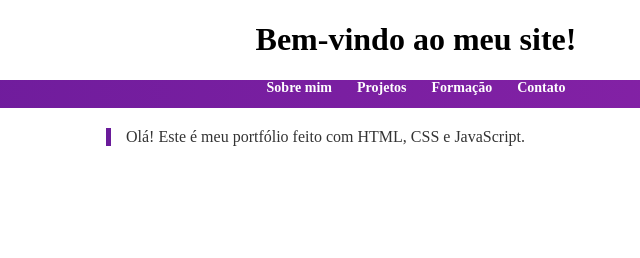
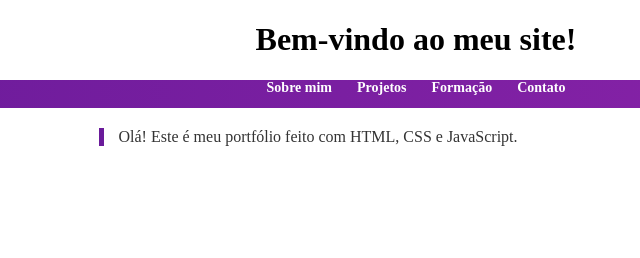
Before and after one commit to MatheusMaeda-98/Sitepessoal, a plain HTML site: page index.html in a window 1280 px wide. Shown: the full height of the page, 224-864 px from the left. Drawn offline with Linux system fonts and the light colour scheme.

Commit message:
Add files via upload

```diff
--- a/style.css
+++ b/style.css
@@ -54,7 +54,8 @@ nav.menu ul li a:hover {
 
 main p {
   border-left: 5px solid #6a1b9a; /* cor e espessura da borda */
-  padding-left: 15px;             /* espaço entre a borda e o texto */
+  padding-left: 15px;
+  padding-right: 15px;/* espaço entre a borda e o texto */
   margin: 20px auto;
   font-size: 16px;
   color: #333;
```
